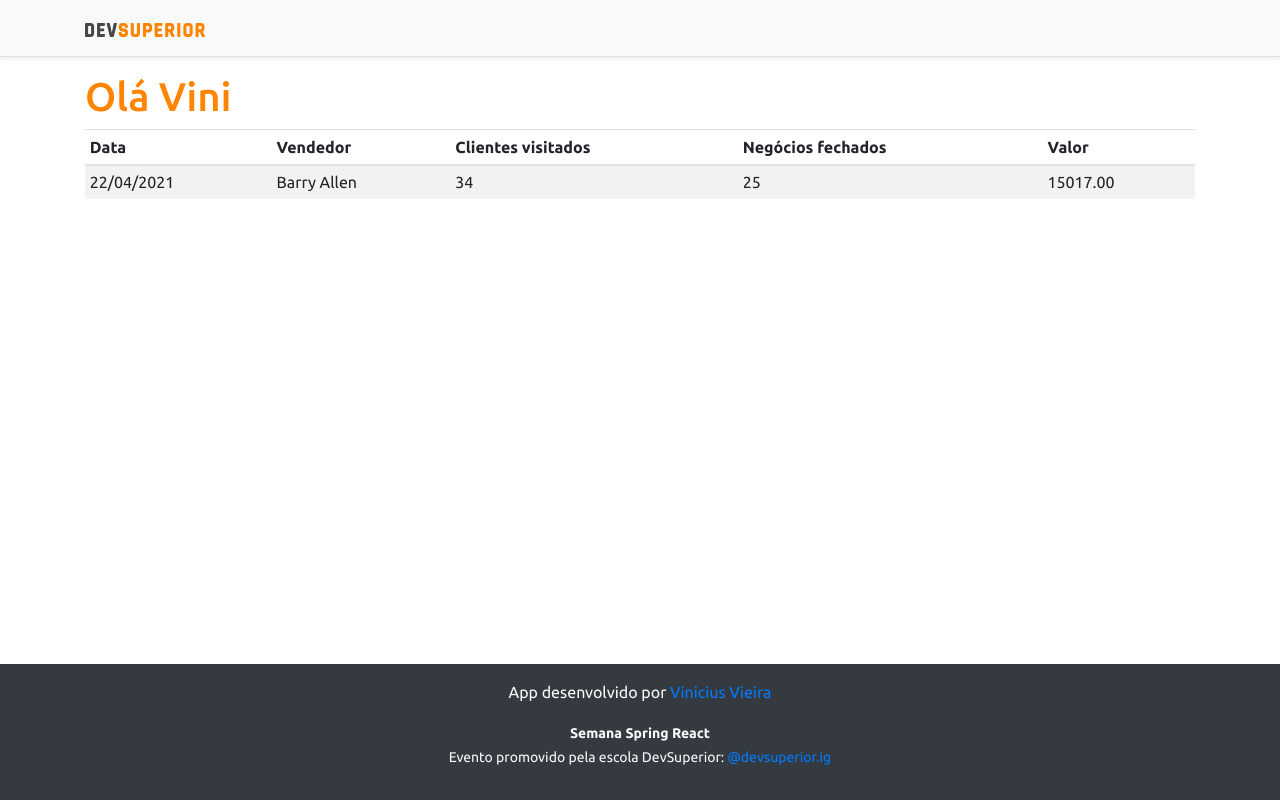
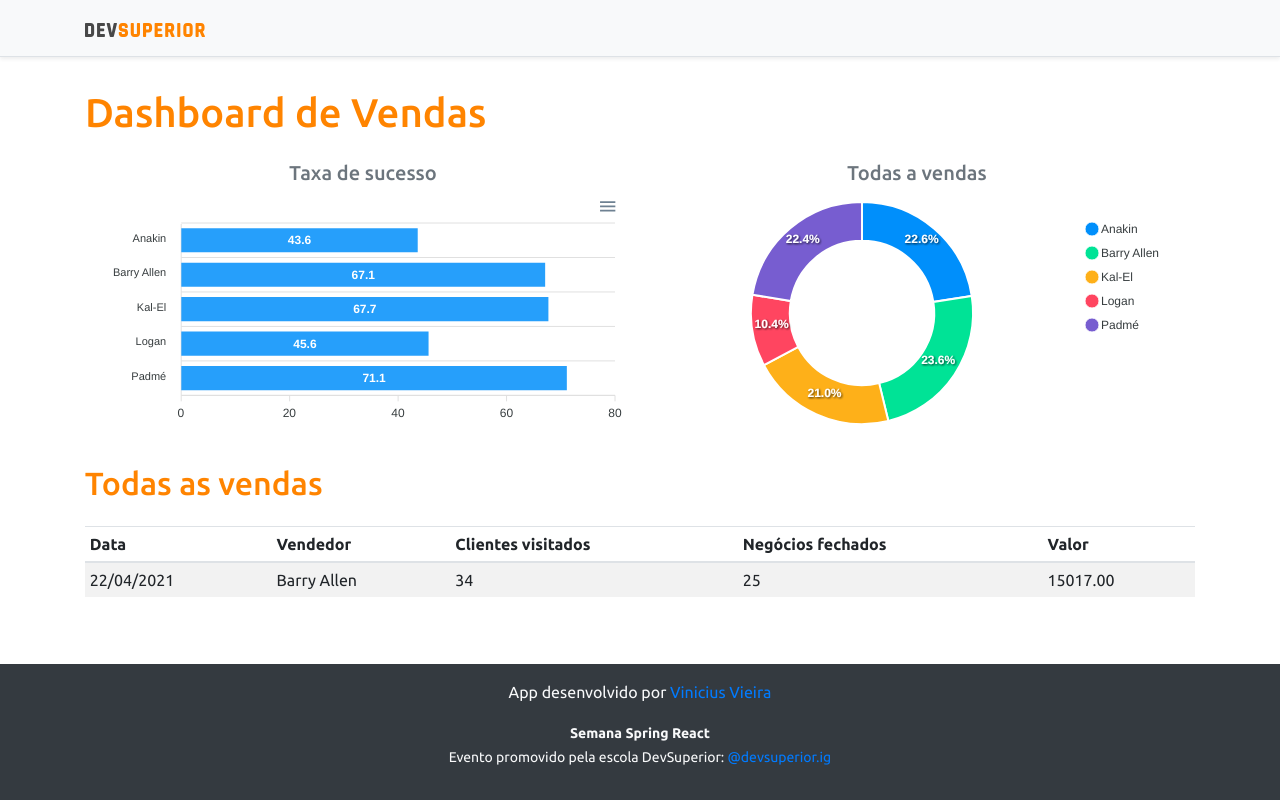
Before and after one commit to Vinicius-Vieira-95/projeto-sds3, a React (Create React App) app in the folder frontend/: page / in a window 1280 px wide. Built offline with nearby package versions, Linux system fonts and the light colour scheme.

Commit message:
static charts

```diff
--- a/frontend/package.json
+++ b/frontend/package.json
@@ -12,10 +12,12 @@
     "@types/node": "^12.0.0",
     "@types/react": "^17.0.0",
     "@types/react-dom": "^17.0.0",
+    "apexcharts": "^3.26.1",
     "bootstrap": "^4.6.0",
     "jquery": "1.9.1",
     "popper.js": "^1.16.1",
     "react": "^17.0.2",
+    "react-apexcharts": "^1.3.9",
     "react-dom": "^17.0.2",
     "react-scripts": "4.0.3",
     "typescript": "^4.1.2",
--- a/frontend/src/App.tsx
+++ b/frontend/src/App.tsx
@@ -1,18 +1,37 @@
-
+import Barchat from 'components/BarChart';
+import DataTable from 'components/DataTable';
+import DonutChart from 'components/DonutsChart';
 import NavBar from "components/NavBar";
 import Footer from 'components/Footer';
-import DataTable from 'components/DataTable';
+
 
 function App() {
   return (
     <>
       <NavBar />
-      <div className= "container">
-        <h1 className="text-primary">Olá Vini</h1>
+      <div className="container">
+        <h1 className="text-primary py-3">Dashboard de Vendas</h1>
+
+        <div className="row px-3">
+        <div className = "col-sm-6">
+            <h5 className = "text-center text-secondary">Taxa de sucesso</h5>
+            <Barchat/>
+          </div>
+
+          <div className = "col-sm-6">
+            <h5 className = "text-center text-secondary">Todas a vendas</h5>
+            <DonutChart/>
+          </div>
+
+        </div>
+
+        <div className = "py-3">
+          <h2 className = "text-primary">Todas as vendas</h2>
+        </div>
 
         <DataTable />
       </div>
-      <Footer/>
+      <Footer />
     </>
   );
 }
--- /dev/null
+++ b/frontend/src/components/BarChart/index.tsx
@@ -0,0 +1,35 @@
+import Chart from 'react-apexcharts';
+
+function BarChart() {
+
+    const options = {
+        plotOptions: {
+            bar: {
+                horizontal: true,
+            }
+        },
+    };
+
+    const mockData = {
+        labels: {
+            categories: ['Anakin', 'Barry Allen', 'Kal-El', 'Logan', 'Padmé']
+        },
+        series: [
+            {
+                name: "% Sucesso",
+                data: [43.6, 67.1, 67.7, 45.6, 71.1]
+            }
+        ]
+    };
+
+    return (
+        <Chart
+            options = {{...options, xaxis: mockData.labels}}
+            series  = {mockData.series}
+            type    = "bar"
+            height  = "240"
+        />
+    );
+}
+
+export default BarChart;
--- /dev/null
+++ b/frontend/src/components/DonutsChart/index.tsx
@@ -0,0 +1,26 @@
+import Chart from 'react-apexcharts';
+
+function DonutChart() {
+
+    const mockData = {
+        series: [477138, 499928, 444867, 220426, 473088],
+        labels: ['Anakin', 'Barry Allen', 'Kal-El', 'Logan', 'Padmé']
+    }
+
+    const options = {
+        legend: {
+            show: true
+        }
+    }
+
+    return (
+        <Chart
+            options = {{...options, labels: mockData.labels}}
+            series  = {mockData.series}
+            type    = "donut"
+            height  = "240"
+        />
+    );
+}
+
+export default DonutChart;
```
Also changed, not shown: 1 other file (tests, documents, lock files or other folders).
